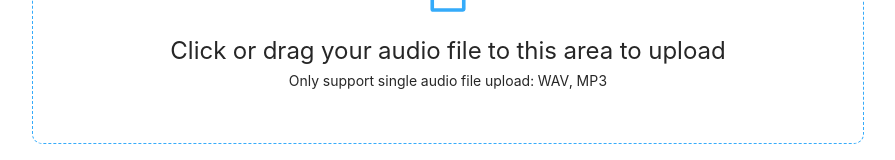
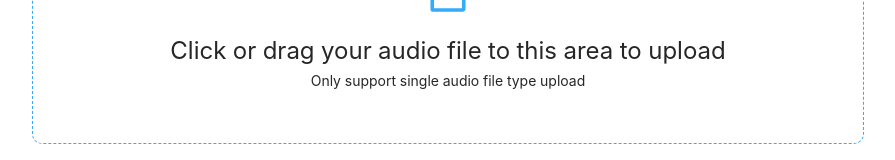
Before and after one commit to xmliszt/dl-big-project, a React (Create React App) app in the folder client/: page / in a window 1280 px wide. Shown: the part 442-602 px from the top of the page, without its empty margins (192-1087 px from the left). Built offline with nearby package versions, Linux system fonts and the light colour scheme.

Commit message:
feat: limit upload audio file type

```diff
--- a/client/src/Home.js
+++ b/client/src/Home.js
@@ -13,6 +13,7 @@ export default function Home() {
   const [fileList, setFileList] = useState([]);
 
   const props = {
+    accept: "audio/*",
     name: "audio",
     multiple: false,
     maxCount: 1,
@@ -135,7 +136,7 @@ export default function Home() {
                   Click or drag your audio file to this area to upload
                 </p>
                 <p className="ant-upload-hint">
-                  Only support single audio file upload: WAV, MP3
+                  Only support single audio file type upload
                 </p>
               </Upload>
             </div>
```
